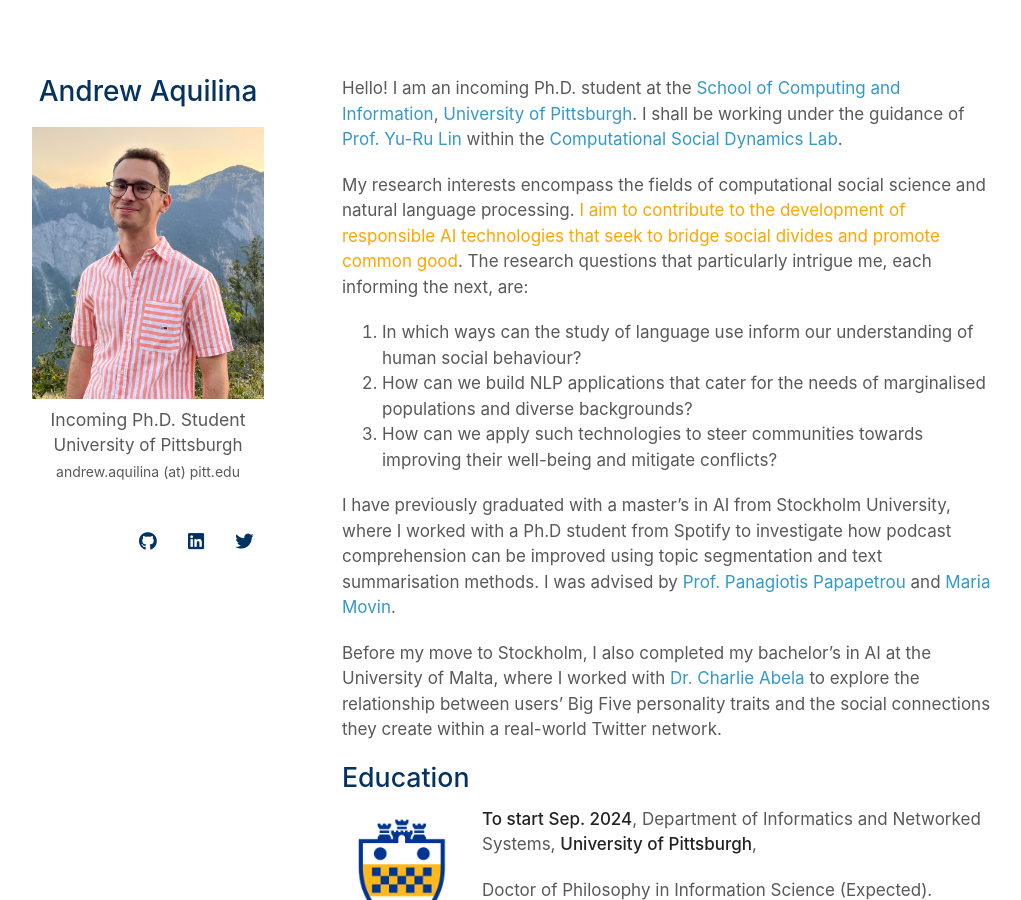
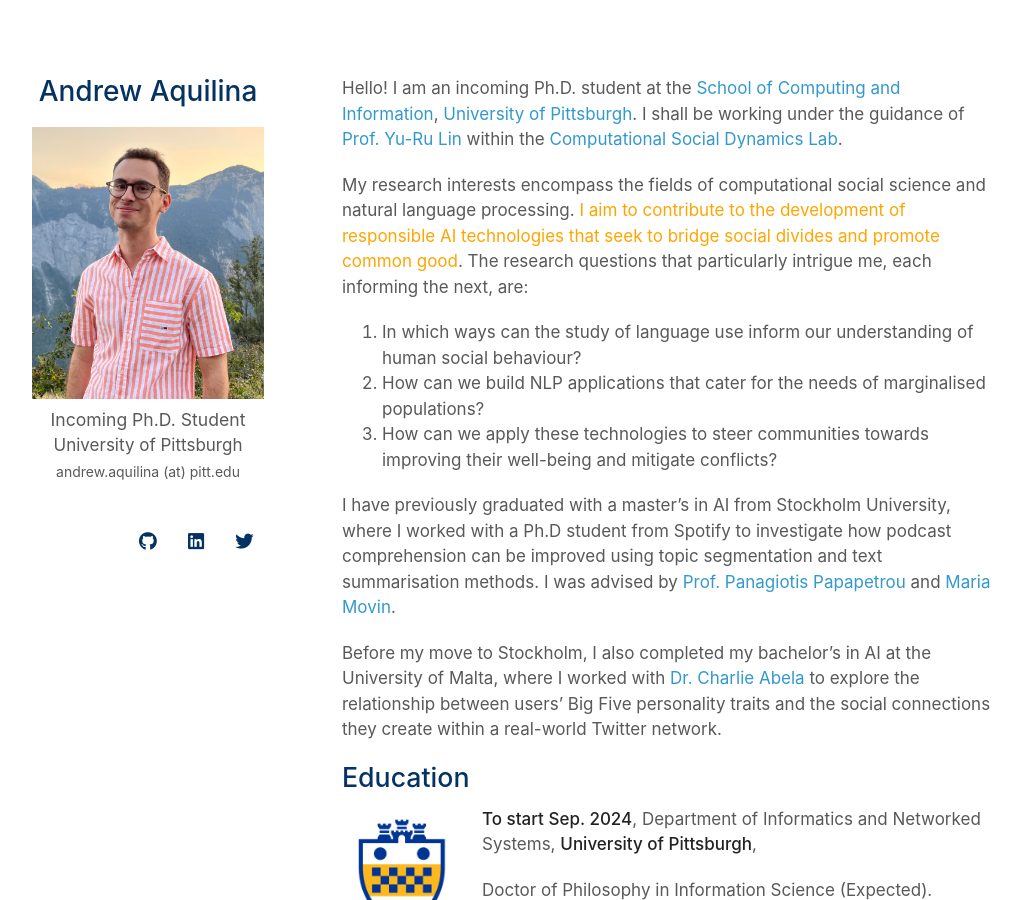
Before and after one commit to andaqu/andaqu.github.io, a Jekyll site: the page built from index.md, in a window 1280 px wide and 900 px high. Shown: the whole window, without its empty margins (128-1149 px from the left). Built offline with Jekyll 4.4.1, drawn with Linux system fonts in a browser that asks for light colours; nearby versions of some CDN libraries; a style sheet for code colours, icons or effects is not loaded.

Commit message:
Update index.md

```diff
--- a/index.md
+++ b/index.md
@@ -8,8 +8,8 @@
 
 <ol>
   <li>In which ways can the study of language use inform our understanding of human social behaviour?</li>
-  <li>How can we build NLP applications that cater for the needs of marginalised populations and diverse backgrounds?</li>
-  <li>How can we apply such technologies to steer communities towards improving their well-being and mitigate conflicts?</li>
+  <li>How can we build NLP applications that cater for the needs of marginalised populations?</li>
+  <li>How can we apply these technologies to steer communities towards improving their well-being and mitigate conflicts?</li>
 </ol>
 
 I have previously graduated with a master’s in AI from Stockholm University, where I worked with a Ph.D student from Spotify to investigate how podcast comprehension can be improved using topic segmentation and text summarisation methods. I was advised by [Prof. Panagiotis Papapetrou](https://papapetrou.blogs.dsv.su.se/) and [Maria Movin](https://www.linkedin.com/in/mariamovin).
```
